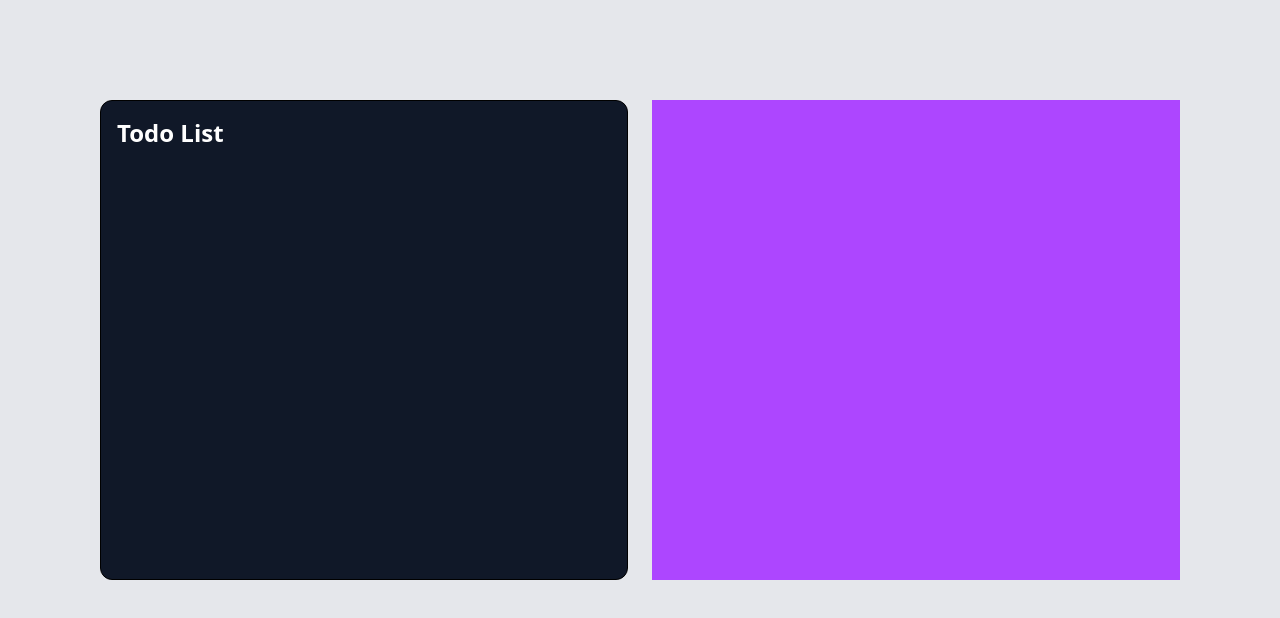
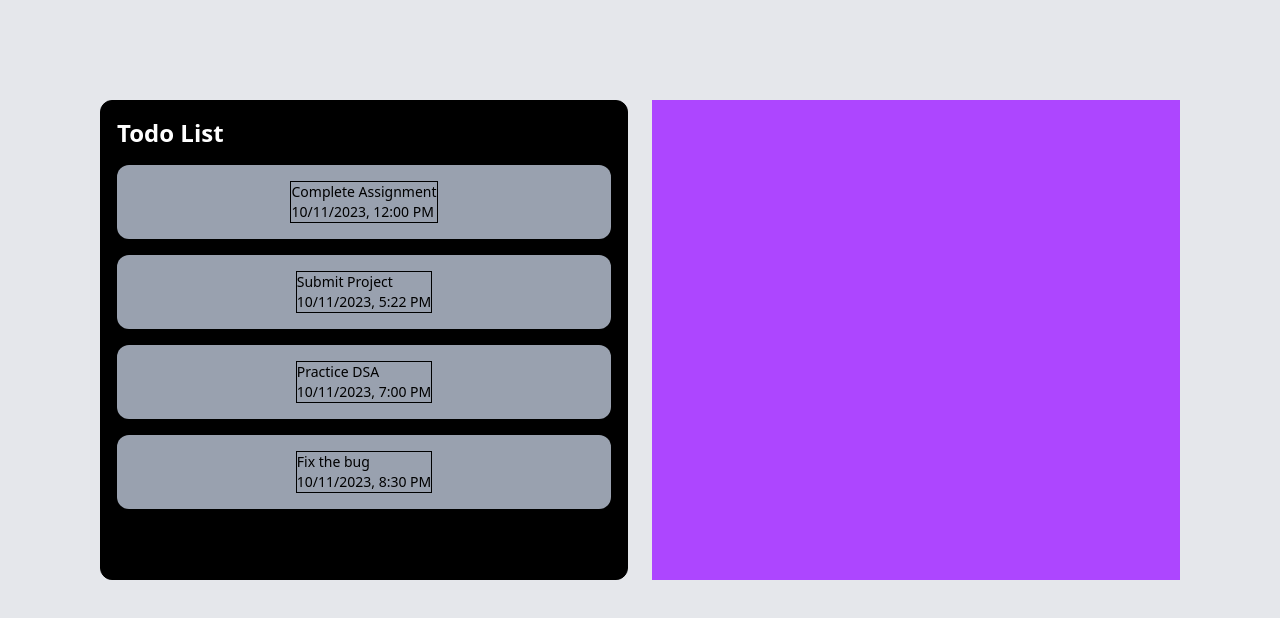
Before and after one commit to supersingh471/TodoApp, a React (Vite) app in the folder frontend/: page /Dashboard in a window 1280 px wide. Shown: the top 618 px of the page. Built offline with nearby package versions, Linux system fonts and the light colour scheme.

Commit message:
building dashboard p-2

```diff
--- a/frontend/src/pages/Dashboard.jsx
+++ b/frontend/src/pages/Dashboard.jsx
@@ -12,11 +12,20 @@ export default function Dashboard() {
 	return (
 	  <div className="flex bg-gray-200 justify-center itmes-center h-screen p-25">
 		<div className="grid grid-cols-1 md:grid-cols-2 gap-6 w-full h-120">
-			<div className="bg-gray-900 border w-full h-full rounded-xl">
+			<div className="bg-black border w-full h-full rounded-xl">
 				<div className="text-white w-full text-2xl font-bold m-4">
 				<h2>Todo List</h2>
 				</div>
-
+				<div className="space-y-4">
+				{todos.map((todo, id) => (
+					<div key={id} className="flex justify-center bg-gray-400 m-4 rounded-xl">
+						<div className="flex flex-col border m-4">
+							<h4 className="text-sm">{todo.task}</h4>
+						<span className="text-sm">{todo.deadline}</span>
+						</div>
+					</div>
+				))}
+				</div>
 			</div>
 
 			<div className="bg-purple-500 w-full h-full">
```
